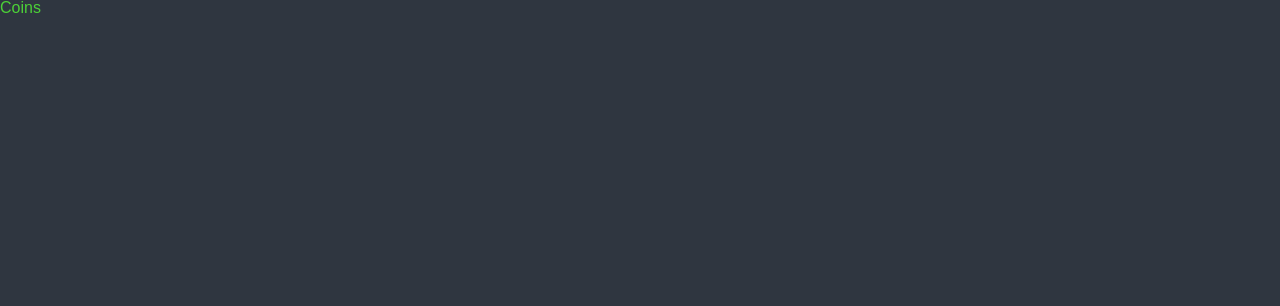
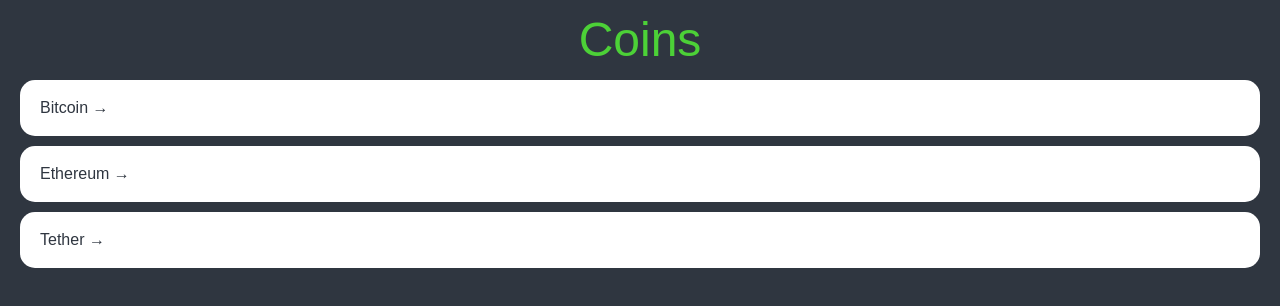
Before and after one commit to seobie/crypto-cracker-with-react-query, a React (Create React App) app: page / in a window 1280 px wide. Shown: the top 306 px of the page. Built offline with nearby package versions, Linux system fonts and the light colour scheme.

Commit message:
메인 페이지 UI 추가

```diff
--- a/package.json
+++ b/package.json
@@ -57,6 +57,7 @@
     "eslint-plugin-import": "^2.25.4",
     "eslint-plugin-react": "^7.29.3",
     "husky": "^7.0.0",
-    "prettier": "^2.5.1"
+    "prettier": "^2.5.1",
+    "typescript-styled-plugin": "^0.18.2"
   }
 }
--- a/src/routes/Coin.tsx
+++ b/src/routes/Coin.tsx
@@ -1,7 +1,18 @@
+import { ReactNode } from 'react';
+
 import { useParams } from 'react-router-dom';
 
-export default function Coin() {
+interface CoinProps {
+  children?: ReactNode;
+}
+
+export default function Coin({ children }: CoinProps) {
   const { coinId } = useParams();
 
-  return <div>Coin: {coinId}</div>;
+  return (
+    <>
+      <div>Coin: {coinId}</div>
+      {children}
+    </>
+  );
 }
--- a/src/routes/Coins.tsx
+++ b/src/routes/Coins.tsx
@@ -1,9 +1,90 @@
+import { Link } from 'react-router-dom';
 import styled from 'styled-components';
 
+import { flexCenter } from 'styles';
+
+const Container = styled.div`
+  padding: 0 2rem;
+`;
+
+const Header = styled.header`
+  ${flexCenter};
+  height: 10vh;
+`;
+
+const CoinList = styled.ul``;
+
+const Coin = styled.li`
+  border-radius: 1.5rem;
+  background-color: white;
+  color: ${({ theme }) => theme.backgroundColor};
+  font-size: 1.6rem;
+
+  & + & {
+    margin-top: 1rem;
+  }
+
+  a {
+    display: block;
+    padding: 2rem;
+    transition: color 0.2s ease-in;
+  }
+
+  &:hover {
+    a {
+      color: ${({ theme }) => theme.accentColor};
+    }
+  }
+`;
+
 const Title = styled.h1`
+  font-size: 4.8rem;
   color: ${({ theme }) => theme.accentColor};
 `;
 
+const COINS = [
+  {
+    id: 'btc-bitcoin',
+    name: 'Bitcoin',
+    symbol: 'BTC',
+    rank: 1,
+    is_new: false,
+    is_active: true,
+    type: 'coin',
+  },
+  {
+    id: 'eth-ethereum',
+    name: 'Ethereum',
+    symbol: 'ETH',
+    rank: 2,
+    is_new: false,
+    is_active: true,
+    type: 'coin',
+  },
+  {
+    id: 'usdt-tether',
+    name: 'Tether',
+    symbol: 'USDT',
+    rank: 3,
+    is_new: false,
+    is_active: true,
+    type: 'token',
+  },
+];
+
 export default function Coins() {
-  return <Title>Coins</Title>;
+  return (
+    <Container>
+      <Header>
+        <Title>Coins</Title>
+      </Header>
+      <CoinList>
+        {COINS.map(({ id, name }) => (
+          <Coin key={id}>
+            <Link to={`/${id}`}>{name} &rarr;</Link>
+          </Coin>
+        ))}
+      </CoinList>
+    </Container>
+  );
 }
--- a/src/styles/globalStyles.ts
+++ b/src/styles/globalStyles.ts
@@ -46,7 +46,6 @@
   }
   blockquote:before, blockquote:after,
   q:before, q:after {
-    content: '';
     content: none;
   }
   table {
@@ -56,13 +55,17 @@
   *{
     box-sizing: border-box;
   }
+  html{
+    font-size: 62.5%; // = 10px = 1rem
+    font-family: 'Source Sans Pro', sans-serif;
+  }
   body {
-    font-family: 'Source Sans Pro', sans-serif;
     background-color: ${({ theme }) => theme.backgroundColor};
     color: ${({ theme }) => theme.textColor};
   }
   a {
     text-decoration: none;
+    color: inherit;
   }
 `;
 
--- /dev/null
+++ b/src/styles/index.ts
@@ -0,0 +1,30 @@
+import { css } from 'styled-components';
+
+export const flexCenter = css`
+  display: flex;
+  align-items: center;
+  justify-content: center;
+`;
+
+export const flexRowBetween = css`
+  display: flex;
+  align-items: center;
+  justify-content: space-between;
+`;
+
+export const flexColumnCenter = css`
+  display: flex;
+  align-items: center;
+  justify-content: center;
+  flex-direction: column;
+`;
+
+export const flexRowCenter = css`
+  display: flex;
+  align-items: center;
+`;
+
+export const flexColumn = css`
+  display: flex;
+  flex-direction: column;
+`;
```
Also changed, not shown: tsconfig.json (+14 -1 lines), .eslintrc.json, 1 other file (tests, documents, lock files or other folders).
